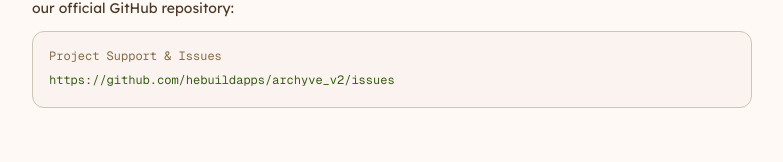
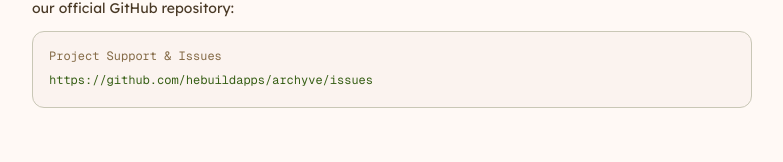
Before and after one commit to hebuildapps/archyve, a Next.js app in the folder apps/web/: page /privacy in a window 1280 px wide. Shown: the part 2098-2260 px from the top of the page, without its empty margins (248-1031 px from the left). Built offline with nearby package versions, Linux system fonts and the light colour scheme; no server answers.

Commit message:
chore(README): minor repo level changes

```diff
--- a/apps/web/app/blog/page.tsx
+++ b/apps/web/app/blog/page.tsx
@@ -201,7 +201,7 @@
                 <span>Publisher-Aware Extraction</span>
               </div>
               <p className="text-xs text-muted-foreground leading-relaxed">
-                Dedicated parsers for IEEE Xplore extract exact document IDs and DOIs straight from the DOM.
+                Dedicated parsers for IEEE Xplore, ScienceDirect, Springer Nature, JSTOR, and arXiv extract exact document IDs and DOIs straight from the DOM.
               </p>
             </div>
 
@@ -379,7 +379,7 @@
             <Link href="/privacy" className="hover:text-foreground transition-colors">Privacy</Link>
             <Link href="/settings" className="hover:text-foreground transition-colors">Settings</Link>
             <a
-              href="https://github.com/hebuildapps/archyve_v2"
+              href="https://github.com/hebuildapps/archyve"
               target="_blank"
               rel="noopener noreferrer"
               className="hover:text-foreground transition-colors"
--- a/apps/web/app/page.tsx
+++ b/apps/web/app/page.tsx
@@ -214,7 +214,7 @@
                 type="text"
                 value={urlInput}
                 onChange={(e) => setUrlInput(e.target.value)}
-                placeholder="Paste a paper URL (IEEE Xplore)..."
+                placeholder="Paste a paper URL (IEEE, ScienceDirect, Springer, arXiv, JSTOR)..."
                 className="w-full bg-transparent py-2.5 text-sm text-foreground placeholder:text-muted-foreground/60 focus:outline-none font-sans"
               />
               <button
@@ -283,7 +283,7 @@
               </h3>
             </div>
             <p className="text-xs text-muted-foreground leading-relaxed">
-              Detects and parses specific identifiers from IEEE Xplore URLs(more support coming soon).
+              Detects and parses specific identifiers from IEEE Xplore, ScienceDirect, Springer, JSTOR, and arXiv URLs.
             </p>
           </div>
 
@@ -342,7 +342,7 @@
             Settings
           </button>
           <a
-            href="https://github.com/hebuildapps/archyve_v2"
+            href="https://github.com/hebuildapps/archyve"
             target="_blank"
             rel="noopener noreferrer"
             className="hover:text-foreground transition-colors"
--- a/apps/web/app/privacy/page.tsx
+++ b/apps/web/app/privacy/page.tsx
@@ -230,12 +230,12 @@
             <div className="p-4 rounded-xl border border-border bg-card space-y-1">
               <span className="font-mono text-xs text-muted-foreground block">Project Support & Issues</span>
               <a
-                href="https://github.com/hebuildapps/archyve_v2/issues"
+                href="https://github.com/hebuildapps/archyve/issues"
                 target="_blank"
                 rel="noopener noreferrer"
                 className="font-mono text-xs text-brand-primary hover:underline"
               >
-                https://github.com/hebuildapps/archyve_v2/issues
+                https://github.com/hebuildapps/archyve/issues
               </a>
             </div>
           </div>
@@ -259,7 +259,7 @@
             <Link href="/privacy" className="text-foreground font-semibold">Privacy</Link>
             <Link href="/settings" className="hover:text-foreground transition-colors">Settings</Link>
             <a
-              href="https://github.com/hebuildapps/archyve_v2"
+              href="https://github.com/hebuildapps/archyve"
               target="_blank"
               rel="noopener noreferrer"
               className="hover:text-foreground transition-colors"
--- a/apps/web/app/settings/page.tsx
+++ b/apps/web/app/settings/page.tsx
@@ -782,7 +782,7 @@
                       Download Extension Here &rarr;
                     </h3>
                     <a
-                      href="https://github.com/hebuildapps/archyve_v2"
+                      href="https://github.com/hebuildapps/archyve"
                       target="_blank"
                       rel="noopener noreferrer"
                       className="text-brand-primary hover:underline"
@@ -827,7 +827,7 @@
                     </button>
                     <span className="text-border">·</span>
                     <a
-                      href="https://github.com/hebuildapps/archyve_v2"
+                      href="https://github.com/hebuildapps/archyve"
                       target="_blank"
                       rel="noopener noreferrer"
                       className="text-muted-foreground hover:text-foreground hover:underline"
```
Also changed, not shown: 1 other file (tests, documents, lock files or other folders).
